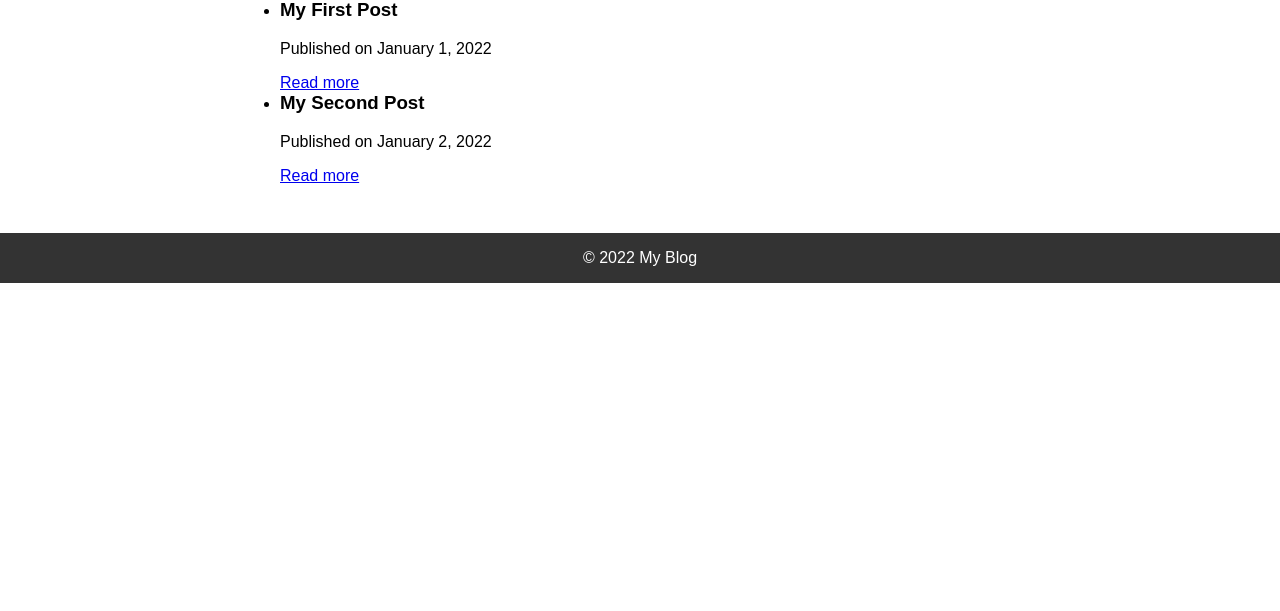
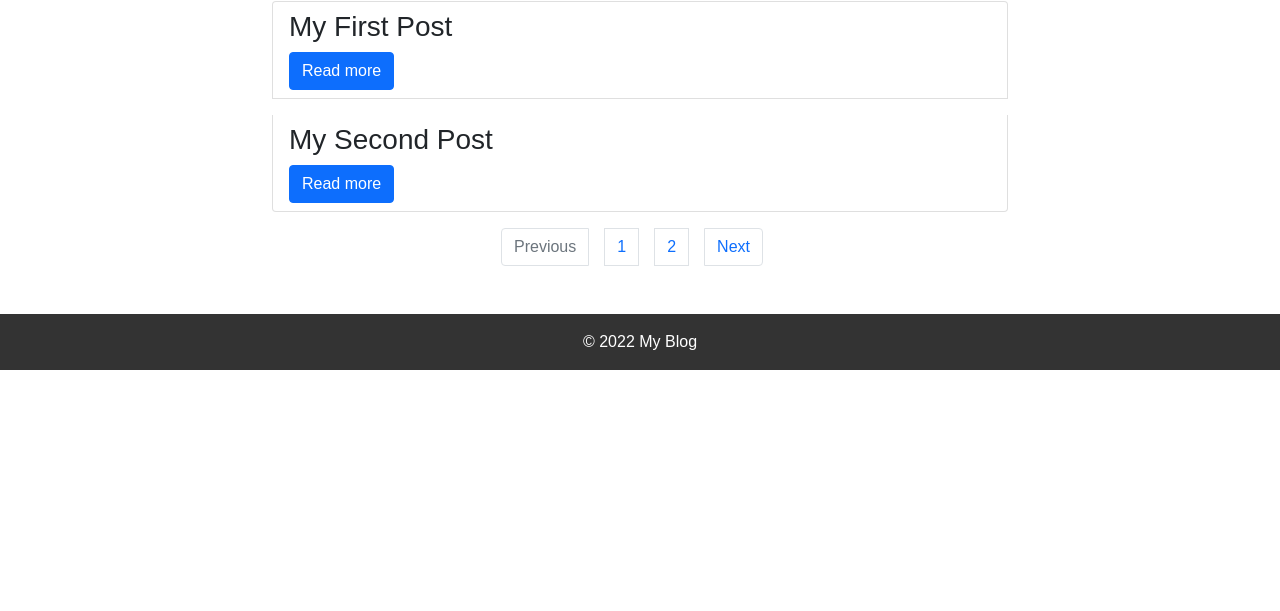
Before and after one commit to freeresuk/freeresuk.github.io, a plain HTML site: page index.html in a window 1280 px wide. Shown: the part 189-800 px from the top of the page. Drawn offline with nearby package versions, Linux system fonts and the light colour scheme.

Commit message:
Update index.html

```diff
--- a/index.html
+++ b/index.html
@@ -3,6 +3,7 @@
   <head>
     <meta charset="utf-8">
     <title>My Blog</title>
+    <link rel="stylesheet" href="https://cdnjs.cloudflare.com/ajax/libs/twitter-bootstrap/5.1.3/css/bootstrap.min.css">
     <link rel="stylesheet" href="style.css">
   </head>
   <body>
@@ -14,22 +15,33 @@
     </header>
     <main>
       <h2>Latest Posts</h2>
-      <ul>
-        <li>
+      <ul class="list-group gap-3">
+        <li class="list-group-item">
           <h3>My First Post</h3>
-          <p>Published on January 1, 2022</p>
-          <a href="posts/1.html">Read more</a>
+          <a href="posts/1.html" class="btn btn-primary">Read more</a>
         </li>
-        <li>
+        <li class="list-group-item">
           <h3>My Second Post</h3>
-          <p>Published on January 2, 2022</p>
-          <a href="posts/2.html">Read more</a>
+          <a href="posts/2.html" class="btn btn-primary">Read more</a>
         </li>
         <!-- add more posts here -->
       </ul>
+      <nav aria-label="Page navigation">
+        <ul class="pagination justify-content-center mt-3">
+          <li class="page-item disabled">
+            <a class="page-link" href="#" tabindex="-1" aria-disabled="true">Previous</a>
+          </li>
+          <li class="page-item"><a class="page-link" href="#">1</a></li>
+          <li class="page-item"><a class="page-link" href="#">2</a></li>
+          <li class="page-item">
+            <a class="page-link" href="#">Next</a>
+          </li>
+        </ul>
+      </nav>
     </main>
     <footer>
       &copy; 2022 My Blog
     </footer>
+    <script src="https://cdnjs.cloudflare.com/ajax/libs/twitter-bootstrap/5.1.3/js/bootstrap.min.js"></script>
   </body>
 </html>
```
